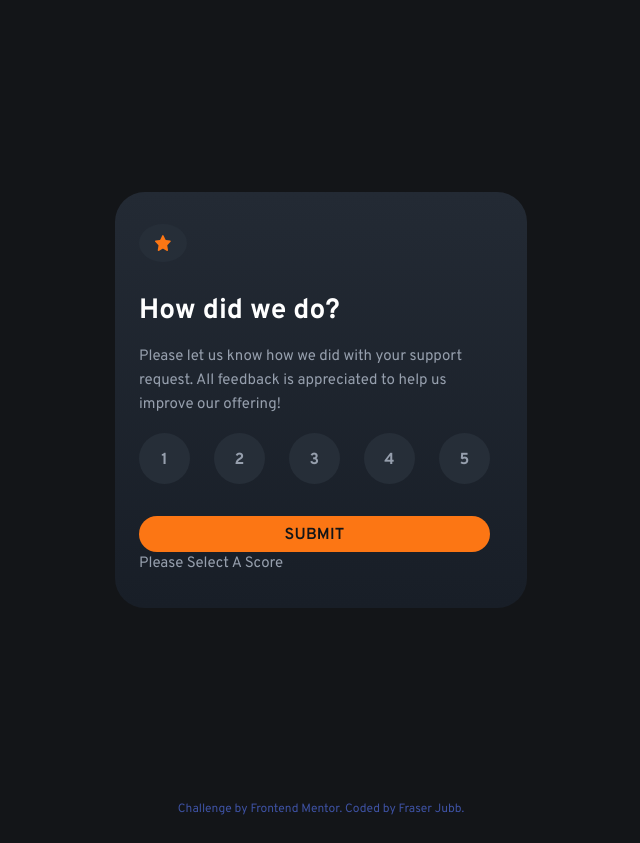
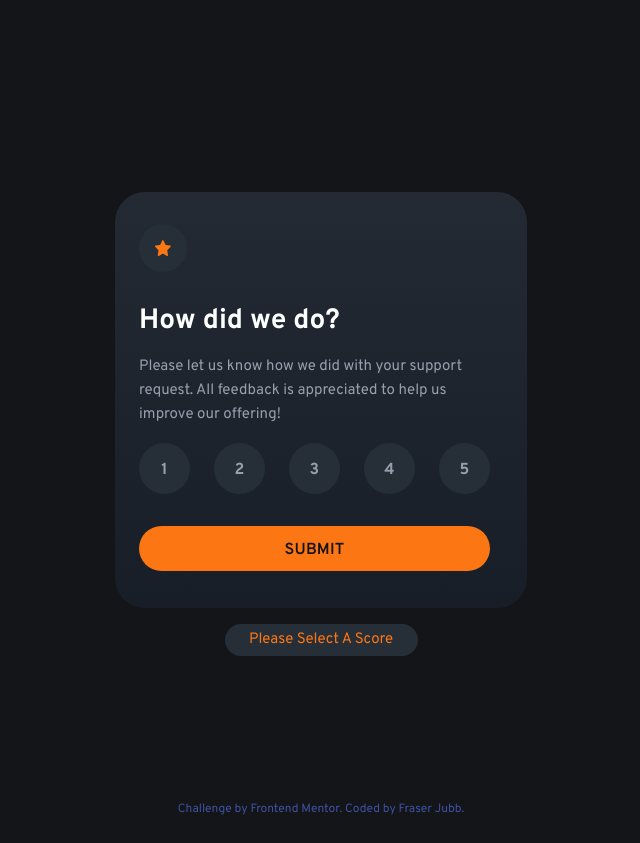
Before and after one commit to fraserjubb/fm-interactive-rating-component, a plain HTML site: page index.html in a window 1280 px wide. Both pictures are taken after a click on the button "SUBMIT". Shown: the whole page, without its empty margins (319-959 px from the left). Drawn offline with Linux system fonts and the light colour scheme.

Commit message:
Added style for hint, removed old column class that was no longer being used

```diff
--- a/css/styles.css
+++ b/css/styles.css
@@ -125,6 +125,7 @@ RATING CARD
 ***********
 */
 .rating-card {
+  position: relative;
   padding: var(--space-xxl) var(--space-xl);
 }
 
@@ -230,6 +231,13 @@ RATING CARD
   transform: translateY(2px);
 }
 
+/* Hint if no score given */
+.rating-card .hint {
+  position: absolute;
+  bottom: -3rem;
+  left: 109.5px;
+  margin: 0;
+}
 /*
 ***********
 FEEDBACK CARD
@@ -246,7 +254,8 @@ FEEDBACK CARD
   height: 6.75rem; /* 108px */
 }
 
-.feedback-card__final-score {
+.feedback-card__final-score,
+.hint {
   display: flex;
   justify-content: center;
   align-items: center;
@@ -301,13 +310,6 @@ FOOTER:
 UTILITY CLASSES:
 ********************************
 */
-.layout__column {
-  display: flex;
-  flex-direction: column;
-  align-items: center;
-  text-align: center;
-}
-
 .is-inactive {
   /* This needs to be uncommented in order to work */
   display: none;
```
